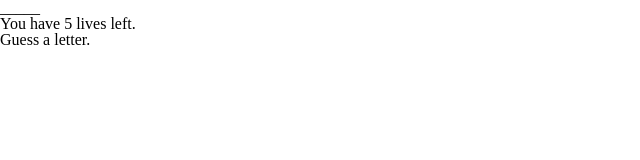
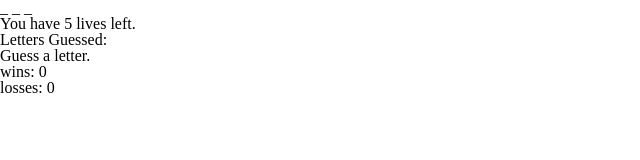
Before and after one commit to lmschmitt/Hangman-Game, a plain HTML site: page index.html in a window 1280 px wide. Shown: the whole page, without its empty margins (0-640 px from the left). Drawn offline with Linux system fonts and the light colour scheme.

Commit message:
far as i'm gonna get for now

```diff
--- a/index.html
+++ b/index.html
@@ -4,6 +4,7 @@
 	<link rel="stylesheet" type="text/css" href="assets/css/reset.css">
 
 	<link rel="stylesheet" type="text/css" href="assets/css/style.css">
+
 
 	<title>Hangman-Game</title>
 </head>
@@ -18,46 +19,62 @@
  		 	<div id="lives"></div>
  		 	<div id="lettersGuessed"></div>
  		 	<div id="messages"></div>
+ 		 	<div id="wins"></div>
+ 		 	<div id="losses"></div>
           </div>
         </div>
       </div>
+
+
+<script type="text/javascript">
 
 
 
 
 
 
-<script type="text/javascript">
-
 	//create array with words
 	var answers = [ "one", "two", "three"];
 
+	//declare global variables
+	var lives = 5;
+	var livesContainer;
+	var messageContainer;
+	var guessed = document.getElementById("lettersGuessed");
+	var lossesDisplay = document.getElementById("losses");
+	var winsDisplay = document.getElementById("wins");
+	var losses = 0;
+	var wins = 0;
+	var mainContainer;
+	var answerLetters = [];
+	var correctGuesses = 0;
+	var lettersToGuess = 0;
+	var rand = [];
+	var answerLetters = [];
+
+	//set losses and wins to zero
+	winsDisplay.innerHTML = "wins: " + wins ;
+	lossesDisplay.innerHTML = "losses: " + losses;
 
 
-	//create variale lives to keep track of user lives
-	var lives = 5
+	function startGame() {
+	lettersToGuess = 0;
+	correctGuesses = 0;
+	var lives = 5;
+	mainContainer = document.getElementById("wordToGuess");
+	mainContainer.innerHTML = "";
+	livesContainer = document.getElementById("lives");
+	livesContainer.innerHTML = "You have " +  lives + " lives left.";
+	messageContainer = document.getElementById("messages");
+	messageContainer.innerHTML = "Guess a letter.";
+	guessed.innerHTML = "Letters Guessed: ";
+	rand = answers[Math.floor(Math.random() * answers.length)];
+	answerLetters = rand.split("");
 
 
-	//set up the amount of lives in html doc
-	var livesContainer = document.getElementById("lives");
-	livesContainer.innerHTML = "You have " +  lives + " lives left.";
-
-	var messageContainer = document.getElementById("messages");
-	messageContainer.innerHTML = "Guess a letter.";
-
-
-	//get div wordToGuess and turn into a variable
-	var mainContainer = document.getElementById("wordToGuess");
-
-	// choose word @ random and turn letters into another array (so if the word chosen randomly is three this would create ["t", "h", "r", "e", "e"] in the answerLetters array)
-	var answerLetters = [];
-
-	var rand = answers[Math.floor(Math.random() * answers.length)];
-	answerLetters = rand.split("");
 
 	//logging data - delete later
 	console.log(answerLetters);
-
 
 
 	//for each letter in our selection we need to create a span
@@ -65,13 +82,17 @@
 		var span = document.createElement("span");
 		//setting the span id to the index. (so if the answer is three this loop would create a span with an id named after each index: "0" "1" "2" "3" "4".)
 		span.setAttribute("id", i);
-		console.log(span);
 		//this creates an underscore for each answer in the answerLetters array (for the answer of three this will output five underscores.)
-		span.innerHTML = "_";
+		span.innerHTML = "_  ";
 		//put the span into the main container (the wordToGuess div in html doc)
 		mainContainer.appendChild(span);
-	//end for loop
+		lettersToGuess++;
+		console.log(lettersToGuess);
 	}
+
+		}
+
+    startGame();
 
 
 	//when the user hits a key (and releases it) the following function will be performed.
@@ -80,7 +101,7 @@
 		userGuess = event.key;
 
 		// create the variable guessed for the html div lettersGuessed.
-		var guessed = document.getElementById("lettersGuessed");
+
 		//insert guessed letters into lettersGuessed div.
 		guessed.innerHTML += userGuess;
 		//create an array called correct
@@ -91,17 +112,24 @@
 			if (userGuess===answerLetters[i]) {
 				//then push it into the correct array (this will allow us to end up with an array of correct guesses, the array will be made up of numbers ex: if user guess is "e" and answer is three, this will push [3,4] into correct.)
 				correct.push(i);
-				console.log(correct);
+				correctGuesses++;
+				console.log(correctGuesses);
+
 			//end if statement
 			}
 		//end for loop
 		}
+			if (userGuess===answerLetters[i]) {
+				correctGuesses++;
+				console.log(correctGuesses);
+			}
 		// creates a loop that takes place as many times as there are indices in the correct array. (in the example of the guess of "e" for the answer of three it would occur twice.)
 		for (var i = 0; i < correct.length; i++) {
 			//this creates a span and sets it equal to the correct index. (So for the guess of "e" this loop will get the span we created above 3 and on the second loop it will get span 4)
 			span = document.getElementById(correct[i]);
 			// this sets the HTML inside the span to whatever the userGuess was ( so for the guess of "e" this will set span 3 and 4 to "e". if we did not have the above statement this would have put "e" into all five spaces.)
 			span.innerHTML = userGuess;
+
 
 		//end for loop
 		}
@@ -113,7 +141,7 @@
 				isCorrect = true;
 			}
 		}
-		console.log(isCorrect);
+
 
 
 		if (isCorrect === false) {
@@ -123,15 +151,30 @@
 		}
 
 		if (lives===0) {
-			messageContainer.innerHTML = "You Lose";
+			alert("You Lose. Play again.");
+			startGame();
+			losses++;
+			lossesDisplay.innerHTML = "losses: " + losses;
+			startGame();
+
+		}
+
+
+		if (lettersToGuess === correctGuesses) {
+			alert ("You win. Play again.");
+			wins++;
+			winsDisplay.innerHTML = "wins: " + wins ;
+			startGame();
+
 		}
 
 
 
-		console.log(lives);
+
 
 	//end function on key up
 	}
+
 
 
 
@@ -142,6 +185,10 @@
 
 
 
+
+
+
+
 </body>
 
 
```
Also changed, not shown: assets/javascript/game.js (+137 -24 lines), 2 other files.
